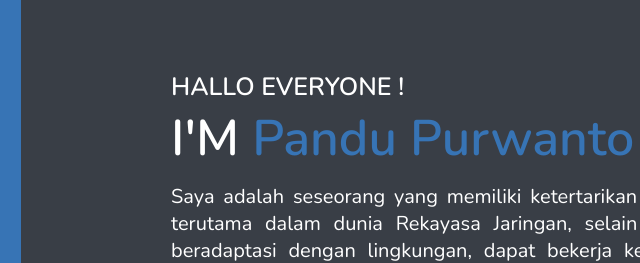
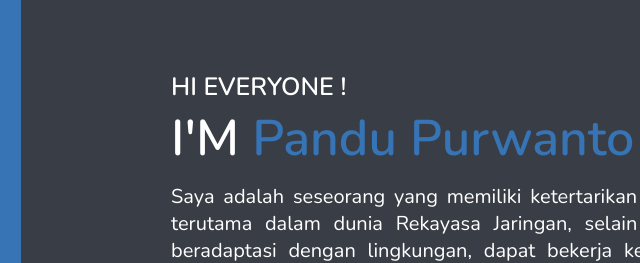
Before and after one commit to pandupurwantoo/portofolio, a plain HTML site: page index.html in a window 1280 px wide. Shown: the part 176-439 px from the top of the page, 329-969 px from the left. Drawn offline with nearby package versions, Linux system fonts and the light colour scheme.

Commit message:
Update index.html

```diff
--- a/index.html
+++ b/index.html
@@ -44,7 +44,7 @@
 
 <section class="home" id="home">
 
-    <h3>HALLO EVERYONE !</h3>
+    <h3>HI EVERYONE !</h3>
     <h1>I'M <span>Pandu Purwanto</span></h1>
     <p>Saya adalah seseorang yang memiliki ketertarikan dengan dunia IT, terutama dalam dunia Rekayasa Jaringan, selain itu saya mudah beradaptasi dengan lingkungan, dapat bekerja keras, bekerjasama dalam tim, teliti, mudah berkomunikasi dengan orang lain serta senang mempelajari hal baru.
     </p>
```
